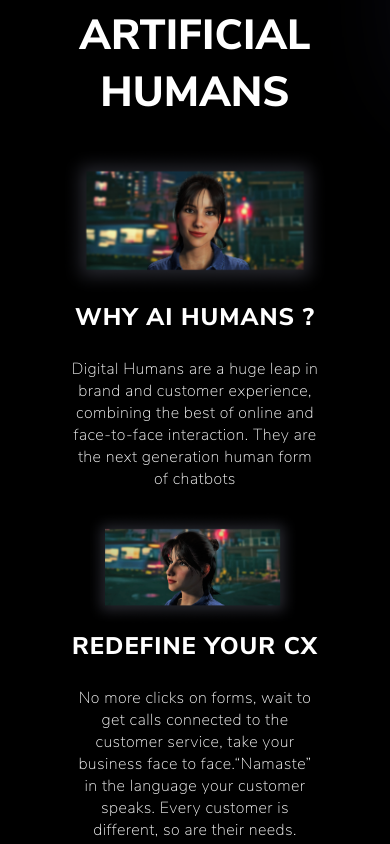
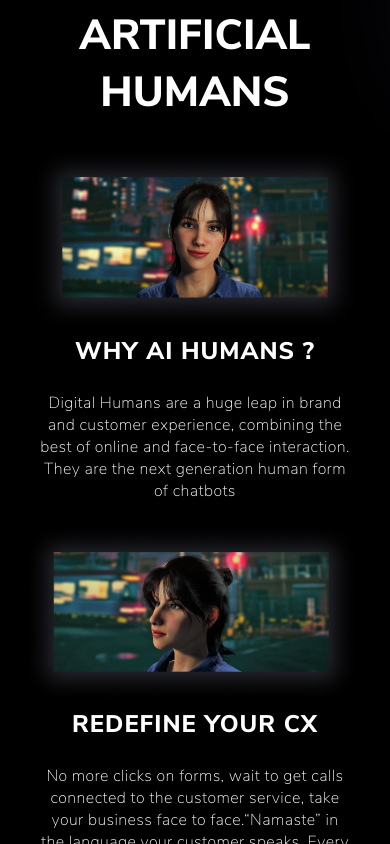
Before and after one commit to shreyanshmalvya/thrifty-ai, a React (Create React App) app: page / in a window 390 px wide. Shown: the part 780-1624 px from the top of the page. Built offline with nearby package versions, Linux system fonts and the light colour scheme.

Commit message:
fixed padding in intro ai

```diff
--- a/src/components/introAI/introAI.css
+++ b/src/components/introAI/introAI.css
@@ -203,12 +203,15 @@
   .grid .introAIBottom .introAIBottomLeft span:first-child {
     font-size: 30px;
   }
-  .grid .introAIBottom .introAIBottomRight {
+  .grid .introAIBottom .introAIBottomRight img {
     padding: 0 0;
   }
 }
 
 @media (max-width: 768px) {
+  .grid {
+    padding: 5px 30px 20px 30px;
+  }
   .grid .introAIHeader {
     font-size: 36px !important;
     -webkit-box-pack: center !important;
--- a/src/components/introAI/introAI.scss
+++ b/src/components/introAI/introAI.scss
@@ -117,7 +117,6 @@
     }
     .grid {
         .introAITop {
-            // padding-top: 20px;
             flex-direction: column;
             .introAITopLeft {
                 img {
@@ -149,7 +148,9 @@
                 }
             }
             .introAIBottomRight {
-                padding: 0 0;
+                img{
+                    padding: 0 0;
+                }
             }
         }
     }
@@ -157,6 +158,7 @@
 
 @media (max-width: 768px) {
     .grid {
+        padding: 5px 30px 20px 30px;
         .introAIHeader {
             font-size: 36px !important;
             justify-content: center !important;
@@ -165,6 +167,7 @@
         .introAITop {
             padding-top: 20px;
             flex-direction: column;
+
             .introAITopRight {
                 align-items: center;
                 padding-inline: 10px;
```
Also changed, not shown: 1 other file (tests, documents, lock files or other folders).
